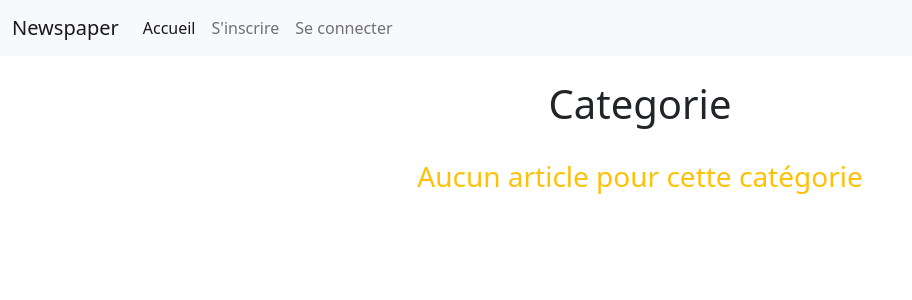
After one commit to NirinaMao261/Newspaper, a Symfony app: template templates/article/show_articles_from_categories.html.twig in a window 1280 px wide. The commit adds this page. Shown: the top 300 px of the page, without its empty margins (0-912 px from the left). Run offline with Twig, Linux system fonts and the light colour scheme; the template is opened without the code that fills it, so the values that code supplies are empty; some libraries are stand-ins or nearby versions.

Commit message:
Add showArticle() +showArticleFromCategories()

```diff
--- a/src/Controller/RenderController.php
+++ b/src/Controller/RenderController.php
@@ -4,6 +4,7 @@ namespace App\Controller;
 
 use App\Repository\CategoryRepository;
 use Symfony\Component\HttpFoundation\Response;
+use Symfony\Component\Routing\Annotation\Route;
 use Symfony\Bundle\FrameworkBundle\Controller\AbstractController;
 
 class RenderController extends AbstractController
--- /dev/null
+++ b/templates/article/show_articles_from_categories.html.twig
@@ -0,0 +1,35 @@
+{% extends 'base.html.twig' %}
+
+{% block title %}Categorie {{ category.name }}{% endblock %}
+
+{% block body %}
+
+    <h1 class="text-center my-4">Categorie {{ category.name }}</h1>
+
+    <div class="row">
+        <div class="col-10 mx-auto">
+            {% for article in articles | reverse %}
+
+                <div class="row mb-4 border-top p-3">
+
+                    <a href="{{ path('show_article' , {'cat_alias': category.alias, 'art_alias': article.alias, 'id': article_id}) }}" title="Voir l'article" class="d-flex text-decoration">
+
+                        <div class="col-5">
+                            <img src="{{ asset('uploads/' ~ article.photo) }}" alt="{{ article.title}}" class="img-fluid rounded" width="375" height="210">
+                        </div>
+
+                        <div class="col-7 ms-4">
+                            <h2 class="text-dark align-middle">{{ article.title }}</h2>
+                            <p class="text-muted align-middle">{{ article.subtitle}}</p>
+                        </div>
+
+                    </a>
+                </div>
+                {% else %}
+                    <h3 class="text-center text-warning mt-2">Aucun article pour cette catégorie </h3>
+            {% endfor %}
+
+        </div>
+    </div>
+
+{% endblock %}
--- a/templates/rendered/categories_in_nav.html.twig
+++ b/templates/rendered/categories_in_nav.html.twig
@@ -3,7 +3,7 @@
 
         {% for category in categories %}
             <span>
-                <a href="#" class="text-decoration-none text-muted item-hover">{{ category.name }}</a>
+                <a href="{{ path('show_articles_from_categoriy', {'alias': category.alias})}}" class="text-decoration-none text-muted item-hover">{{ category.name }}</a>
             </span>
         {% endfor %}
 
```
Also changed, not shown: assets/styles/app.css (+8 -1 lines), src/Controller/ArticleController.php (added, +36 -0 lines), templates/article/show_article.html.twig (added, +27 -0 lines).
